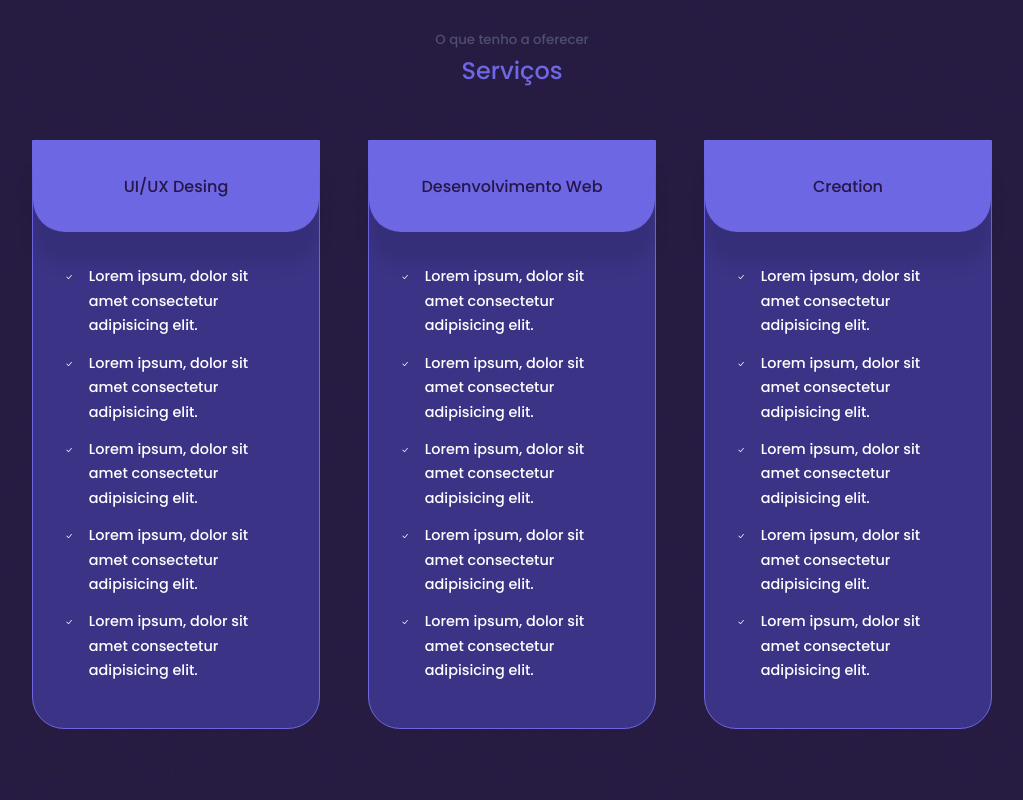
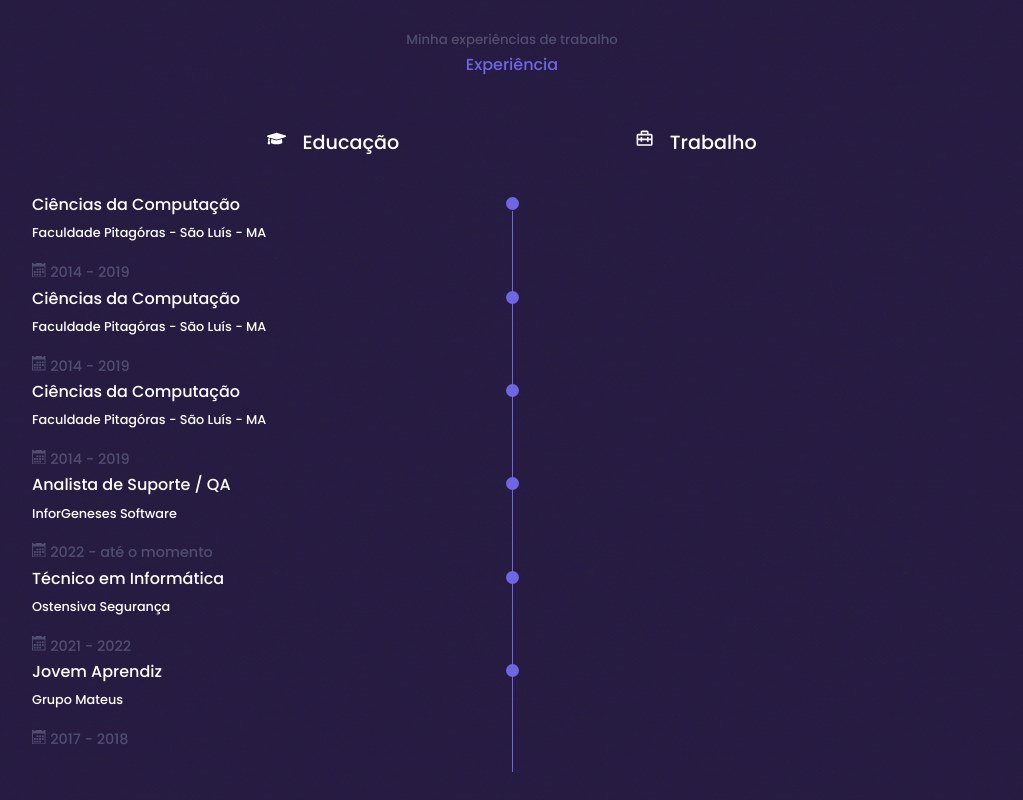
Before and after one commit to gabrieln96/main, a React (Create React App) app: page / in a window 1280 px wide. Shown: the part 2180-2980 px from the top of the page, without its empty margins (128-1151 px from the left). Built offline with nearby package versions, Linux system fonts and the light colour scheme.

Commit message:
experience jsx/css

```diff
--- a/src/App.jsx
+++ b/src/App.jsx
@@ -9,6 +9,7 @@ import Portfolio from './components/portfolio/Portfolio'
 import Testimonials from './components/testimonials/Testimonials'
 import Contact from './components/contact/Contact'
 import Footer from './components/footer/Footer'
+import Experience from './components/experiencia/Experience'
 
 const App = () => {
   return (
@@ -17,6 +18,7 @@ const App = () => {
       <Nav/>
       <About/>
       <Habilidade />
+      <Experience />
       <Services />
       <Portfolio />
       <Contact />
--- /dev/null
+++ b/src/components/experiencia/Experience.jsx
@@ -0,0 +1,140 @@
+import React from 'react'
+import './experience.css'
+
+import {FaGraduationCap} from 'react-icons/fa'
+import {BiBriefcaseAlt2} from 'react-icons/bi'
+import {ImCalendar} from 'react-icons/im'
+
+
+const Experience = () => {
+
+    const tabs = document.querySelectorAll('[data-target]'),
+        tabContents = document.querySelectorAll('[data-content]')
+
+    tabs.forEach(tab => {
+        tab.addEventListener('click', () => {
+            const target = document.querySelector(tab.dataset.target)
+
+            tabContents.forEach(tabContent => {
+                tabContent.classList.remove('experience__active')
+            })
+            target.classListadd('experience__active')
+
+            tab.forEach(tab => {
+                tab.classList.remove('experience__active')
+            })
+            tab.classList.add('experience__active')
+        })
+    })
+  return (
+    <section className="experience">
+        <h5 className="experience__subtitle1">Minha experiências de trabalho</h5>
+        <h2 className='experience__title'>Experiência</h2>
+
+        <div className="experience__container container">
+            <div className='experience__tabs'>
+                <div className="experience__button button--flex experience__active" data-target='#education'>
+                    <FaGraduationCap className='experience__icon'/>
+                    Educação
+                </div>
+
+                <div className="experience__button button--flex" data-target="#work">
+                    <BiBriefcaseAlt2 className='experience__icon'/>
+                    Trabalho
+                </div>
+            </div>
+
+            <div className="experience__sections">
+                <div className="experience__content experience__active" data-contente id="education">
+                    <div className="experience__data">
+                        <div>
+                        <h3 className="experience__title">Ciências da Computação</h3>
+                            <span className="experience__subtitle">Faculdade Pitagóras - São Luís - MA</span>
+                            <div className="experience__calendar">
+                                <ImCalendar className='uil uil-calendar-alt' /> 2014 - 2019
+                            </div>
+                        </div>
+                        <div>
+                            <span className='experience__rounder'></span>
+                            <span className='experience__line'></span>
+                        </div>
+                    </div>
+                    <div className="experience__data">
+                        <div>
+                        <h3 className="experience__title">Ciências da Computação</h3>
+                            <span className="experience__subtitle">Faculdade Pitagóras - São Luís - MA</span>
+                            <div className="experience__calendar">
+                                <ImCalendar className='uil uil-calendar-alt' /> 2014 - 2019
+                            </div>
+                        </div>
+                        <div>
+                            <span className='experience__rounder'></span>
+                            <span className='experience__line'></span>
+                        </div>
+                    </div>
+                    <div className="experience__data">
+                        <div>
+                        <h3 className="experience__title">Ciências da Computação</h3>
+                            <span className="experience__subtitle">Faculdade Pitagóras - São Luís - MA</span>
+                            <div className="experience__calendar">
+                                <ImCalendar className='uil uil-calendar-alt' /> 2014 - 2019
+                            </div>
+                        </div>
+                        <div>
+                            <span className='experience__rounder'></span>
+                            <span className='experience__line'></span>
+                        </div>
+                    </div>
+
+                 </div>
+
+                 <div className="experience__content" data-contente id="work">
+                    <div className="experience__data">
+                        <div>
+                        <h3 className="experience__title">Analista de Suporte / QA</h3>
+                            <span className="experience__subtitle">InforGeneses Software</span>
+                            <div className="experience__calendar">
+                                <ImCalendar className='uil uil-calendar-alt' /> 2022 - até o momento
+                            </div>
+                        </div>
+                        <div>
+                            <span className='experience__rounder'></span>
+                            <span className='experience__line'></span>
+                        </div>
+                    </div>
+                    <div className="experience__data">
+                        <div>
+                        <h3 className="experience__title">Técnico em Informática</h3>
+                            <span className="experience__subtitle">Ostensiva Segurança</span>
+                            <div className="experience__calendar">
+                                <ImCalendar className='uil uil-calendar-alt' /> 2021 - 2022
+                            </div>
+                        </div>
+                        <div>
+                            <span className='experience__rounder'></span>
+                            <span className='experience__line'></span>
+                        </div>
+                    </div>
+                    <div className="experience__data">
+                        <div>
+                        <h3 className="experience__title">Jovem Aprendiz</h3>
+                            <span className="experience__subtitle">Grupo Mateus</span>
+                            <div className="experience__calendar">
+                                <ImCalendar className='uil uil-calendar-alt' /> 2017 - 2018
+                            </div>
+                        </div>
+                        <div>
+                            <span className='experience__rounder'></span>
+                            <span className='experience__line'></span>
+                        </div>
+                    </div>
+
+                 </div>
+            </div>
+         </div>
+
+    </section>
+  )
+}
+
+export default Experience
--- /dev/null
+++ b/src/components/experiencia/experience.css
@@ -0,0 +1,70 @@
+.experience__tabs {
+    display: flex;
+    justify-content: space-evenly;
+    margin-bottom: 2rem;
+}
+
+.experience__button {
+    font-size: 1.2rem;
+    font-weight: 2rem;
+    cursor: pointer;
+}
+
+.experience__button:hover {
+    color: var(--color-primary);
+}
+
+.experience__icon {
+    font-size: 1.2rem;
+    margin-right: 1rem;
+}
+
+.experience__data {
+    display: grid;
+    grid-template-columns: 1fr max-content 1fr;
+    column-gap: 1.5rem;
+}
+
+.experience__title {
+    font-size: 1rem;
+    font-weight: 2rem;
+}
+
+.experience__subtitle {
+    display: inline-block;
+    font-size: 0.8rem;
+    margin-bottom: 1rem;
+}
+
+.experience__calendar {
+    font-size: 0.9rem;
+    color: var(--color-light);
+}
+
+.experience__rounder {
+    display: inline-block;
+    width: 13px;
+    height: 13px;
+    background-color: var(--color-primary);
+    border-radius: 50%;
+}
+
+.experience__line {
+    display: block;
+    width: 1px;
+    height: 100%;
+    background-color: var(--color-primary);
+    transform: translate(6px, -7px);
+}
+
+.experience [data-content] {
+    display: none;
+}
+
+.experience__active[data-content] {
+    display: block;
+}
+
+e.experience__button.experience__active {
+    color: var(--color-primary);
+}
```
